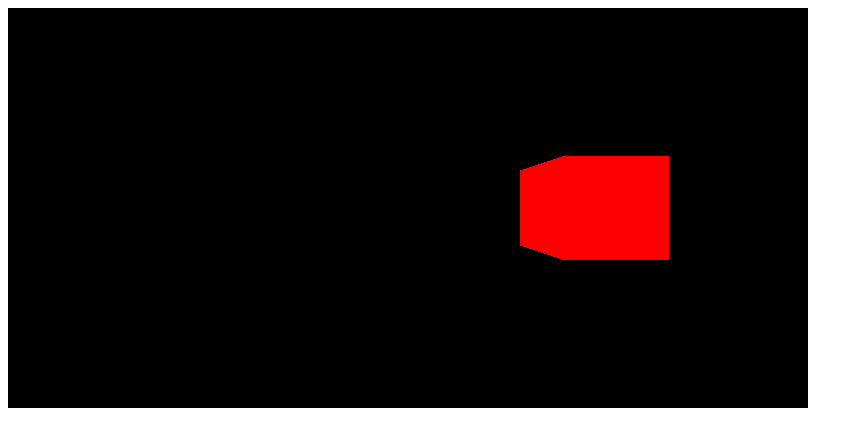
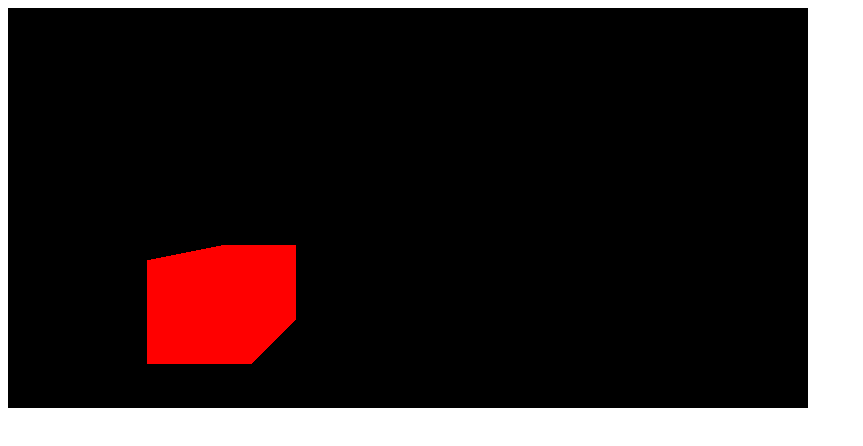
Before and after one commit to Zagoman/helloworld-3d, a plain HTML site: page index.html in a window 1280 px wide. Shown: the whole page, without its empty margins (0-863 px from the left). Drawn offline with nearby package versions, Linux system fonts and the light colour scheme.

Commit message:
final presentation

```diff
--- a/hello-world.js
+++ b/hello-world.js
@@ -13,8 +13,8 @@ const near = 0.1; //near tells the camera from how far from the lens you want to
 const far = 5.0; //far tells the camera when to stop
 const camera = new THREE.PerspectiveCamera(fov, aspect, near, far); //The camera itself
 camera.position.z = 3;
-camera.position.x = 0;
-camera.position.y = 0;
+// camera.position.x = 0;
+// camera.position.y = 0;
 
 // Create a scene
 const scene = new THREE.Scene();
@@ -35,9 +35,9 @@ const material = new THREE.MeshBasicMaterial({ color: 0xff0000 });
 
 //Blend the geometry with the material using the Mesh
 const box = new THREE.Mesh(geometry, material);
-box.position.z = 0;
-box.position.x = 2;
-box.position.y = 0;
+// box.position.z = 0;
+box.position.x = -2;
+box.position.y = -1;
 
 /**
  * When you create a geometry, you need to add it to the scene for it to become visible
```
Also changed, not shown: presentation/index.html (+5 -2 lines), 2 other files.
